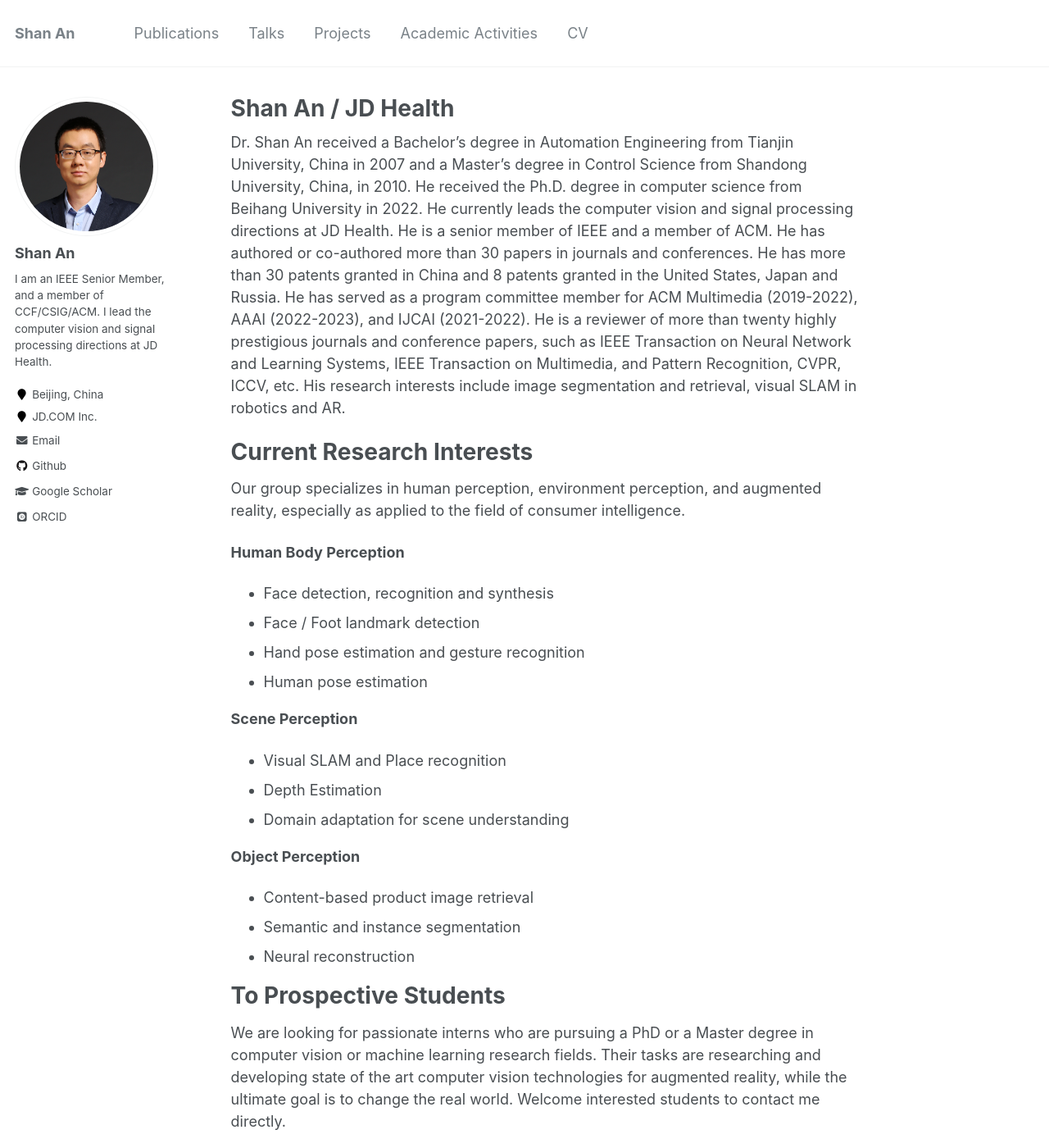
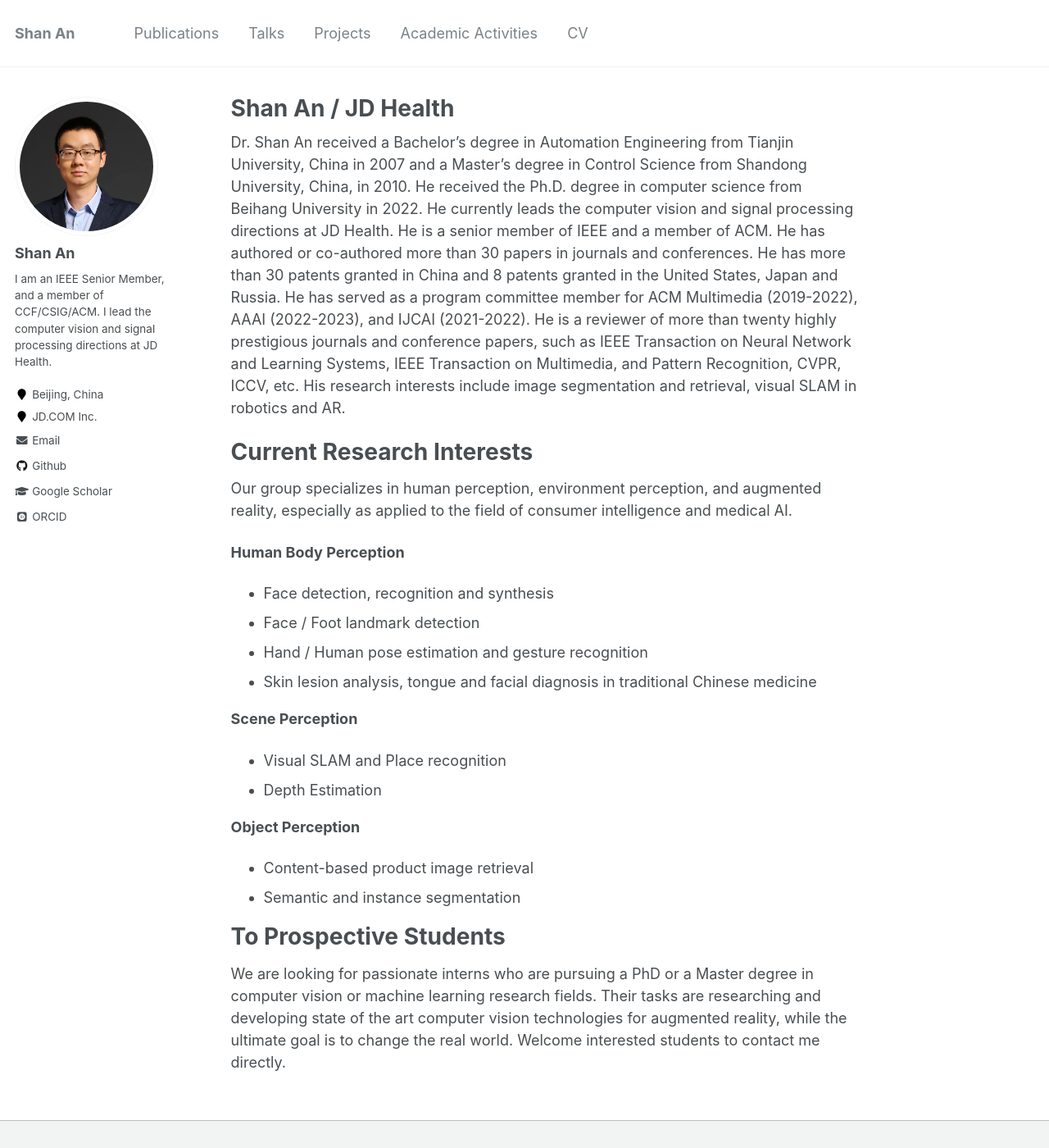
Before and after one commit to anshan-XR-ROB/anshan-XR-ROB.github.io, a Jekyll site: the page built from _pages/about.md, in a window 1280 px wide and 1400 px high. Shown: the whole window at 82% size. Built offline with Jekyll 4.4.1, drawn with Linux system fonts in a browser that asks for light colours; some web fonts are replaced.

Commit message:
Update about.md

```diff
--- a/_pages/about.md
+++ b/_pages/about.md
@@ -12,26 +12,24 @@ Dr. Shan An received a Bachelor's degree in Automation Engineering from Tianjin
 
 Current Research Interests
 ======
-Our group specializes in human perception, environment perception, and augmented reality, especially as applied to the field of consumer intelligence.
+Our group specializes in human perception, environment perception, and augmented reality, especially as applied to the field of consumer intelligence and medical AI.
 
 **Human Body Perception**
 
 - Face detection, recognition and synthesis
 - Face / Foot landmark detection
-- Hand pose estimation and gesture recognition
-- Human pose estimation
+- Hand / Human pose estimation and gesture recognition
+- Skin lesion analysis, tongue and facial diagnosis in traditional Chinese medicine
 
 **Scene Perception**
 
 - Visual SLAM and Place recognition
 - Depth Estimation
-- Domain adaptation for scene understanding
 
 **Object Perception**
 
 - Content-based product image retrieval
 - Semantic and instance segmentation
-- Neural reconstruction
 
 
 
```
